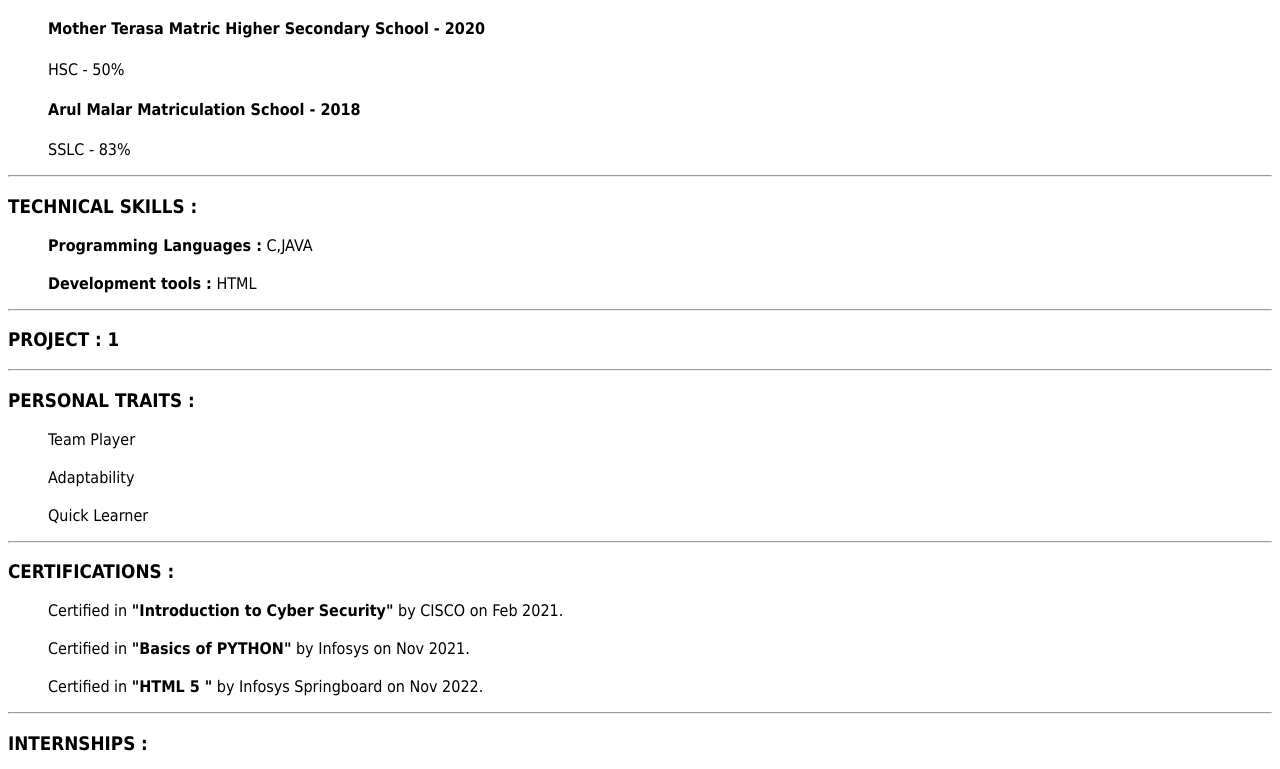
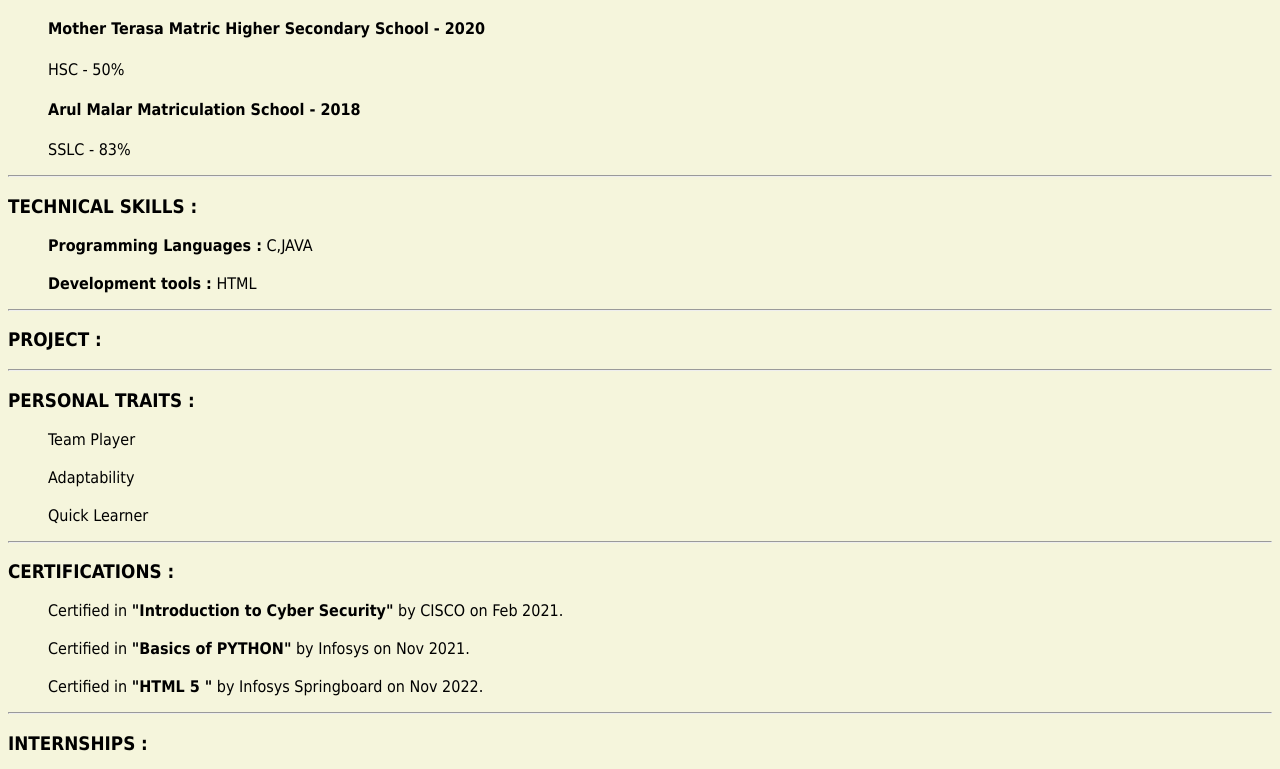
Before and after one commit to Foxygiri/resume, a plain HTML site: page index.html in a window 1280 px wide. Shown: the part 608-1377 px from the top of the page. Drawn offline with Linux system fonts and the light colour scheme.

Commit message:
made small changes

```diff
--- a/index.html
+++ b/index.html
@@ -1,5 +1,5 @@
 <!DOCTYPE html>
-<html lang="en">
+<html lang="en" style="background: beige;">
 <head>
     <meta charset="UTF-8">
     <meta http-equiv="X-UA-Compatible" content="IE=edge">
@@ -39,7 +39,7 @@
         <b>Programming Languages :</b> C,JAVA<br><br>
         <b>Development tools :</b> HTML
     </p></ul><hr>
-    <h3>PROJECT : 1</h3>
+    <h3>PROJECT : </h3>
     <ul><p>
 
     </p></ul><hr>
```
